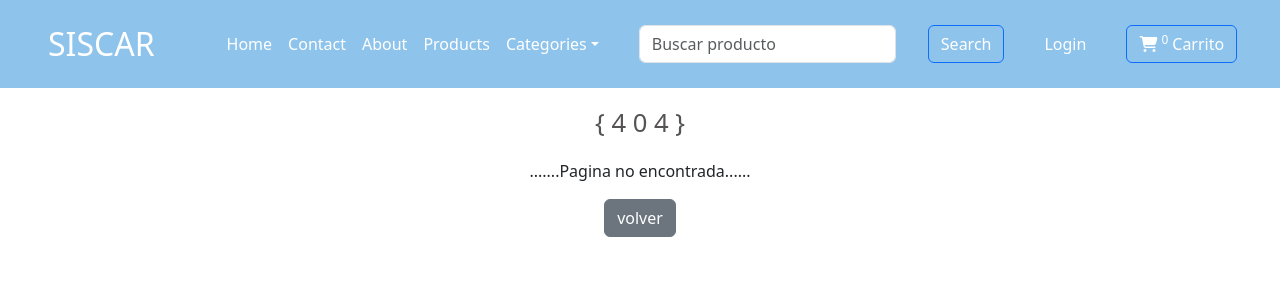
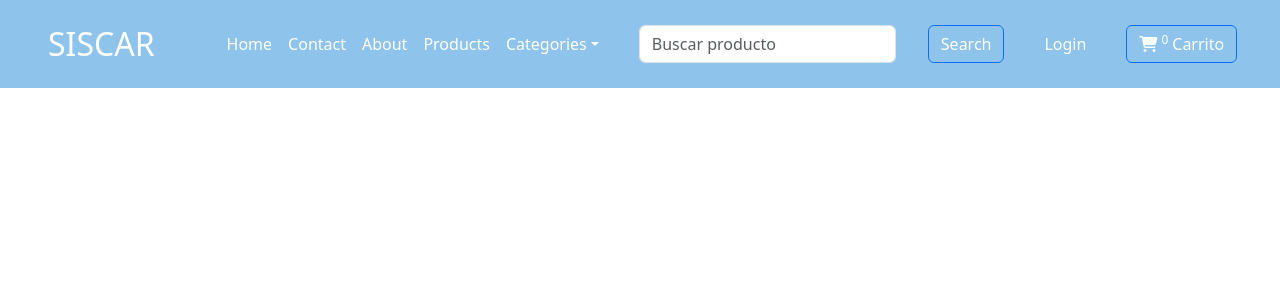
Before and after one commit to orlandoma68/sitemcar, a React (Vite) app: page / in a window 1280 px wide. Shown: the top 300 px of the page. Built offline with nearby package versions, Linux system fonts and the light colour scheme.

Commit message:
pagenotfound

```diff
--- a/src/App.jsx
+++ b/src/App.jsx
@@ -35,7 +35,7 @@ const App = () => {
           <Route path={`/${repoName}/carrito`} element ={<Carrito/>}/>
           <Route path={`/${repoName}/pageerr`} element ={<PageErr/>}/>
           <Route path={`/${repoName}/search/:termino`} element ={<ProductoSearch/>}/>
-          <Route path="*" element={<PageErr />} />
+          <Route path={`/${repoName}/*`} element={<PageErr />} />
 
           <Route element = {<Protected acceder ={false}/>}>
               <Route path={`/${repoName}/admin`} element ={<Admin/>}/>
```
